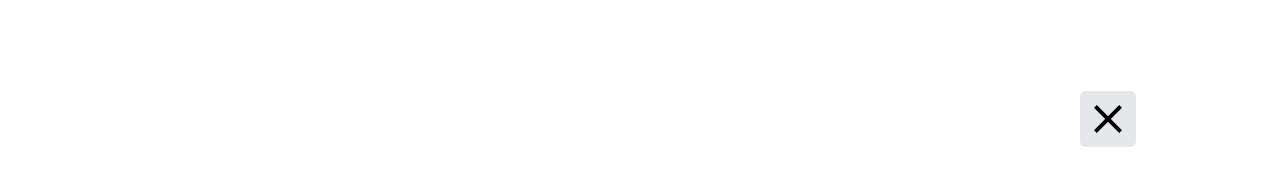
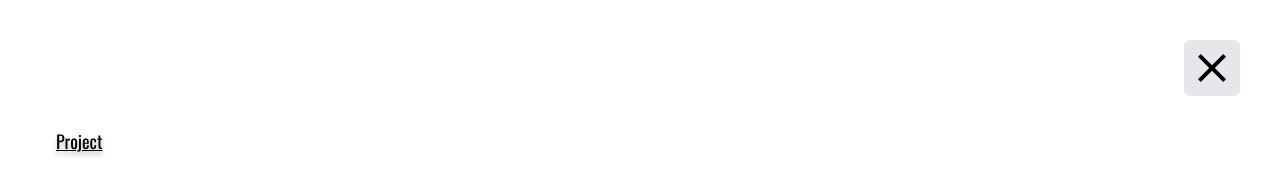
Before and after one commit to TomaHara/My_Portfolio, a Next.js app: page / in a window 1280 px wide. Both pictures are taken after a click on the element 256 px from the left and 456 px from the top of the page. Shown: the top 179 px of the page. Built offline with nearby package versions, Linux system fonts and the light colour scheme.

Commit message:
💄 UIの修正

```diff
--- a/app/components/pages/WorksDetailPage.tsx
+++ b/app/components/pages/WorksDetailPage.tsx
@@ -36,10 +36,10 @@ const WorksDetailPage = ({ id }: { id: number }) => {
     });
   };
   return (
-    <section className="w-full flex-1 shrink-0 relative flex flex-col  items-center justify-center">
-      <main className="w-full flex-1 flex flex-col desktop:flex-row  items-center mobile:items-start mobile:justify-start justify-center p-14 mobile:py-3 box-border text-left text-black gap-6 desktop:gap-8 ">
-        <div className="mobile:contents w-[800px] h-auto flex flex-col  gap-4 text-left text-black ">
-          <div className="order-1 flex flex-col flex-auto gap-2">
+    <section className="w-full desktop:h-screen desktop:shrink-0 mobile:h-full mobile:shrink relative flex flex-col  items-center justify-center mobile:justify-start">
+      <main className="w-full h-auto flex flex-col desktop:flex-row  items-center mobile:items-start mobile:justify-start justify-center p-14 mobile:py-3 box-border text-left text-black gap-6 desktop:gap-8 ">
+        <div className="mobile:contents w-[800px] desktop:min-w-[300px] h-auto flex flex-col  gap-4 text-left text-black ">
+          <div className="order-1 flex flex-col desktop:flex-auto gap-2">
             <h3 className="desktop:text-lg mobile:text-base font-oswald [text-decoration:underline] [text-shadow:0px_4px_4px_rgba(0,_0,_0,_0.25)]">
               Project
             </h3>
--- a/app/components/pages/WorksPage.tsx
+++ b/app/components/pages/WorksPage.tsx
@@ -48,10 +48,10 @@ const WorksPage = () => {
             isModalOpen ? "" : "hidden"
           }`}
         >
-          <main className="relative mobile:mt-56 w-full flex flex-col justify-start items-center z-[70]">
+          <main className="relative mobile:mt-32 w-full h-full flex flex-col justify-start items-center z-[70]">
             <button
               type="button"
-              className=" self-end mr-20 desktop:mr-36 desktop:mt-28 z-[80] p-1 rounded-md bg-gray-200 transition-colors duration-500"
+              className=" fixed top-0 right-0 m-10  z-[80] p-1 rounded-md bg-gray-200 transition-colors duration-500"
               onClick={() => closeModal()}
             >
               <icons.close className="size-12 hover:text-red-500" />
```
